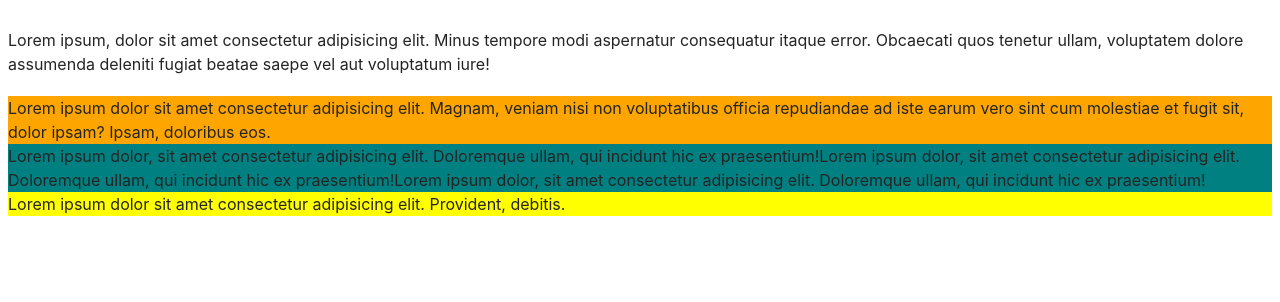
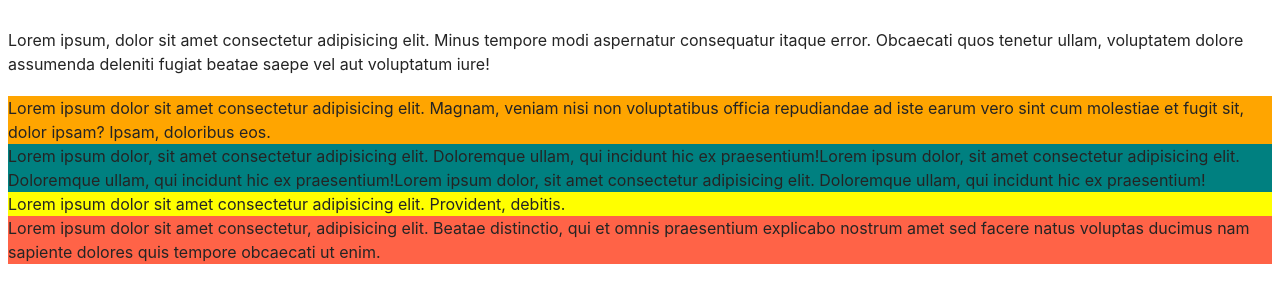
Before and after one commit to Nikson0705/project-1-2, a website built with Vite: page src/index.html in a window 1280 px wide. Built offline with nearby package versions, Linux system fonts and the light colour scheme.

Commit message:
add customers

```diff
--- /dev/null
+++ b/src/css/customers.css
@@ -0,0 +1,3 @@
+.customers {
+  background-color: tomato;
+}
--- a/src/css/styles.css
+++ b/src/css/styles.css
@@ -9,6 +9,7 @@
 @import url('./hero.css');
 @import url('./features.css');
 @import url('./video.css');
+@import url('./customers.css');
 
 :root {
   font-family: Inter, Avenir, Helvetica, Arial, sans-serif;
--- a/src/index.html
+++ b/src/index.html
@@ -13,6 +13,7 @@
       <load src="partials/hero.html" />
       <load src="partials/features.html" />
       <load src="partials/video.html" />
+      <load src="partials/customers.html" />
     </main>
     <script type="module" src="/main.js"></script>
   </body>
--- /dev/null
+++ b/src/partials/customers.html
@@ -0,0 +1,7 @@
+<section class="customers">
+  <p>
+    Lorem ipsum dolor sit amet consectetur, adipisicing elit. Beatae distinctio,
+    qui et omnis praesentium explicabo nostrum amet sed facere natus voluptas
+    ducimus nam sapiente dolores quis tempore obcaecati ut enim.
+  </p>
+</section>
```
